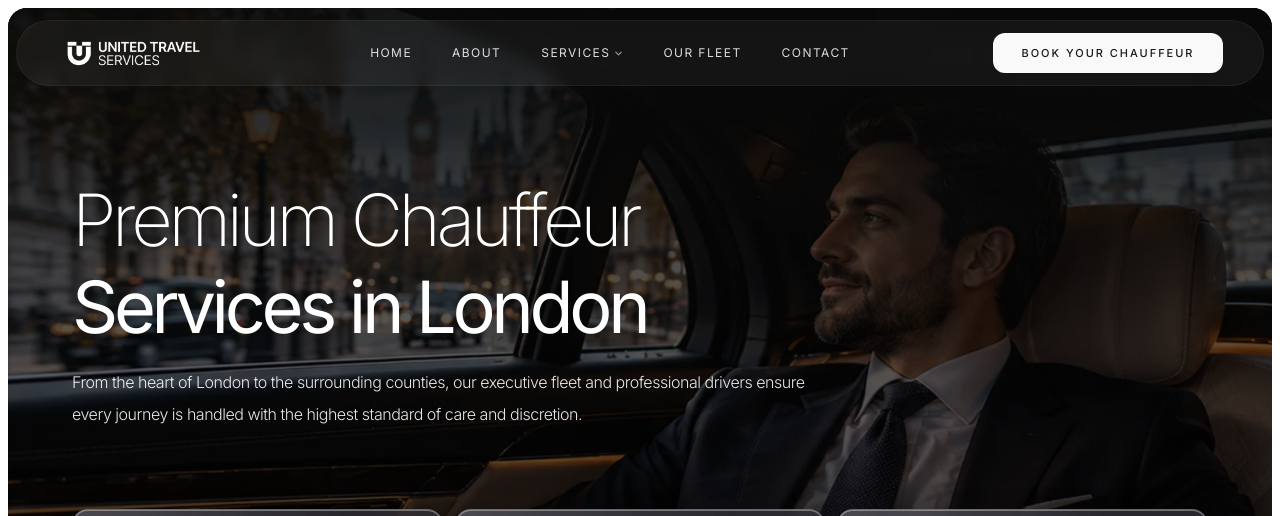
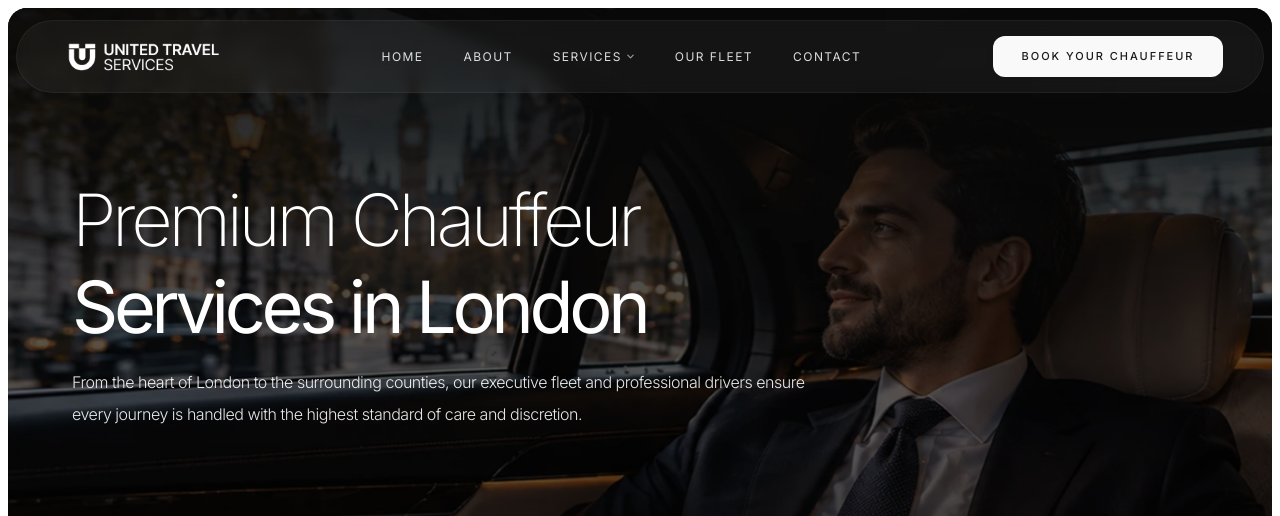
Before and after one commit to Markition-Private-Limited/UTS-3rd-variation, a Next.js app: page / in a window 1280 px wide. Shown: the top 516 px of the page. Built offline with nearby package versions, Linux system fonts and the light colour scheme; grey boxes are pictures that could not be loaded.

Commit message:
Deploy it

```diff
--- a/src/components/hero/HeroSection.tsx
+++ b/src/components/hero/HeroSection.tsx
@@ -177,7 +177,7 @@ export function HeroSection() {
               src={s.src}
               alt={s.alt}
               fill
-              priority={i === 0}
+              priority
               sizes="120vw"
               className="object-cover"
               style={{ objectPosition: "center 40%" }}
@@ -199,14 +199,14 @@ export function HeroSection() {
       <div className="relative z-10 flex min-h-[calc(100vh-16px)] flex-col justify-start sm:justify-between px-6 pb-10 pt-20 sm:pt-32 sm:px-10 lg:px-16">
         {/* Heading + body — fades with slide */}
         <div
-          className="max-w-xl pt-0 sm:pt-10 lg:max-w-3xl"
+          className="max-w-xl pt-0 sm:pt-10 lg:max-w-3xl min-h-[330px]"
           style={{
             opacity: contentOpacity,
             transition: `opacity ${contentOpacity === 0 ? FADE_OUT_MS : FADE_IN_MS}ms ease-in-out`,
           }}
         >
           <h1 className="mb-4">
-            <span className="block text-[72px] leading-[121%] tracking-[-0.06em] font-extralight text-white">
+            <span className="block text-[72px] leading-[121%] tracking-[-0.06em] font-extralight whitespace-nowrap text-white">
               {slide.heading1}
             </span>
             <span className="block text-[72px] leading-[121%] tracking-[-0.06em] font-normal whitespace-nowrap text-white">
--- a/src/components/navbar/Navbar.tsx
+++ b/src/components/navbar/Navbar.tsx
@@ -84,7 +84,7 @@ export function Navbar() {
             alt="United Travel Services"
             width={200}
             height={70}
-            className={`h-[52px] w-auto object-contain transition-[filter] duration-300 ${
+            className={`h-[59px] w-auto object-contain transition-[filter] duration-300 ${
               isDark ? "" : "invert"
             }`}
             priority
```
